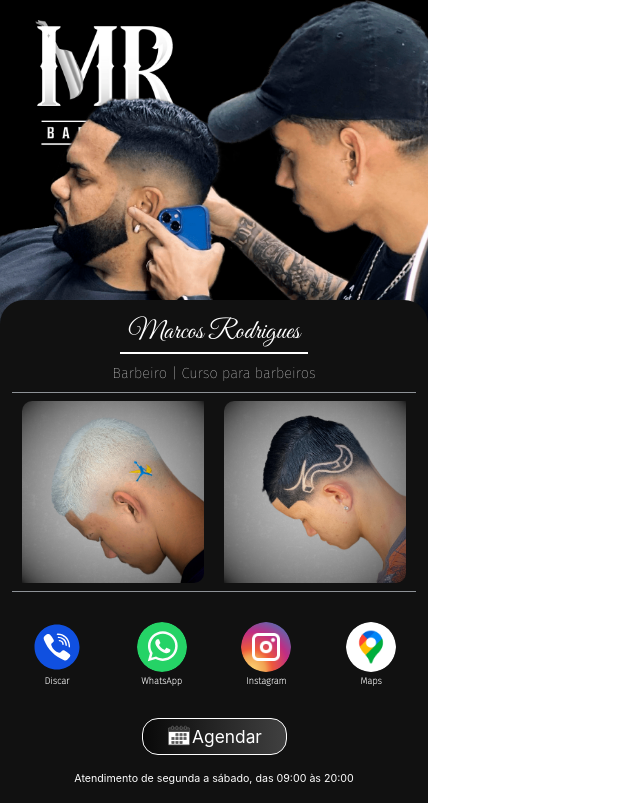
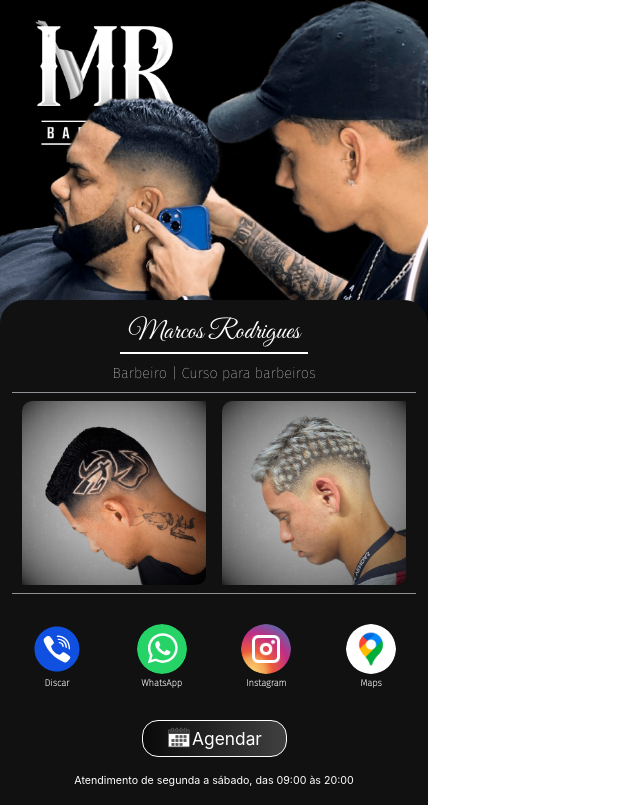
Before and after one commit to Dev-Tec-Org/cartoes-online, a React (Create React App) app: page /marcos-rodrigues in a window 1280 px wide. Shown: the whole page, without its empty margins (0-640 px from the left). Built offline with nearby package versions, Linux system fonts and the light colour scheme.

Commit message:
Ajustes no carrossel.

```diff
--- a/src/cartoes/marcos-rodrigues/components/Carrossel.tsx
+++ b/src/cartoes/marcos-rodrigues/components/Carrossel.tsx
@@ -20,26 +20,21 @@ const ImageCarousel: React.FunctionComponent = () => {
                 dynamicHeight={true}
                 swipeable={true}
                 showArrows={false}
-                centerMode={true}
-                centerSlidePercentage={50}
+                autoPlay={true}
+                infiniteLoop={true}
+                interval={3000}
             >
                 <div style={{ margin: '0 10px', display: 'flex', justifyContent: 'space-between' }}>
-                    <img src={img2} alt="Image 5" style={{  borderTopLeftRadius: '10px', borderBottomRightRadius: '10px',}}/>
+                    <img src={img5} alt="Image 5" style={{ borderTopLeftRadius: '10px', borderBottomRightRadius: '10px', width: "48%" }} />
+                    <img src={img2} alt="Image 5" style={{ borderTopLeftRadius: '10px', borderBottomRightRadius: '10px', width: "48%" }} />
                 </div>
                 <div style={{ margin: '0 10px', display: 'flex', justifyContent: 'space-between' }}>
-                    <img src={img5} alt="Image 5"  style={{  borderTopLeftRadius: '10px', borderBottomRightRadius: '10px',}}/>
+                    <img src={img1} alt="Image 1" style={{ borderTopLeftRadius: '10px', borderBottomRightRadius: '10px', width: "48%" }} />
+                    <img src={img4} alt="Image 2" style={{ borderTopLeftRadius: '10px', borderBottomRightRadius: '10px', width: "48%" }} />
                 </div>
                 <div style={{ margin: '0 10px', display: 'flex', justifyContent: 'space-between' }}>
-                    <img src={img1} alt="Image 1"  style={{  borderTopLeftRadius: '10px', borderBottomRightRadius: '10px',}}/>
-                </div>
-                <div style={{ margin: '0 10px', display: 'flex', justifyContent: 'space-between' }}>
-                    <img src={img2} alt="Image 2" style={{  borderTopLeftRadius: '10px', borderBottomRightRadius: '10px',}} />
-                </div>
-                <div style={{ margin: '0 10px', display: 'flex', justifyContent: 'space-between' }}>
-                    <img src={img3} alt="Image 3" style={{  borderTopLeftRadius: '10px', borderBottomRightRadius: '10px',}} />
-                </div>
-                <div style={{ margin: '0 10px', display: 'flex', justifyContent: 'space-between' }}>
-                    <img src={img4} alt="Image 4" style={{  borderTopLeftRadius: '10px', borderBottomRightRadius: '10px',}} />
+                    <img src={img3} alt="Image 3" style={{ borderTopLeftRadius: '10px', borderBottomRightRadius: '10px', width: "48%" }} />
+                    <img src={img2} alt="Image 4" style={{ borderTopLeftRadius: '10px', borderBottomRightRadius: '10px', width: "48%" }} />
                 </div>
             </Carousel>
         </Box>
```
